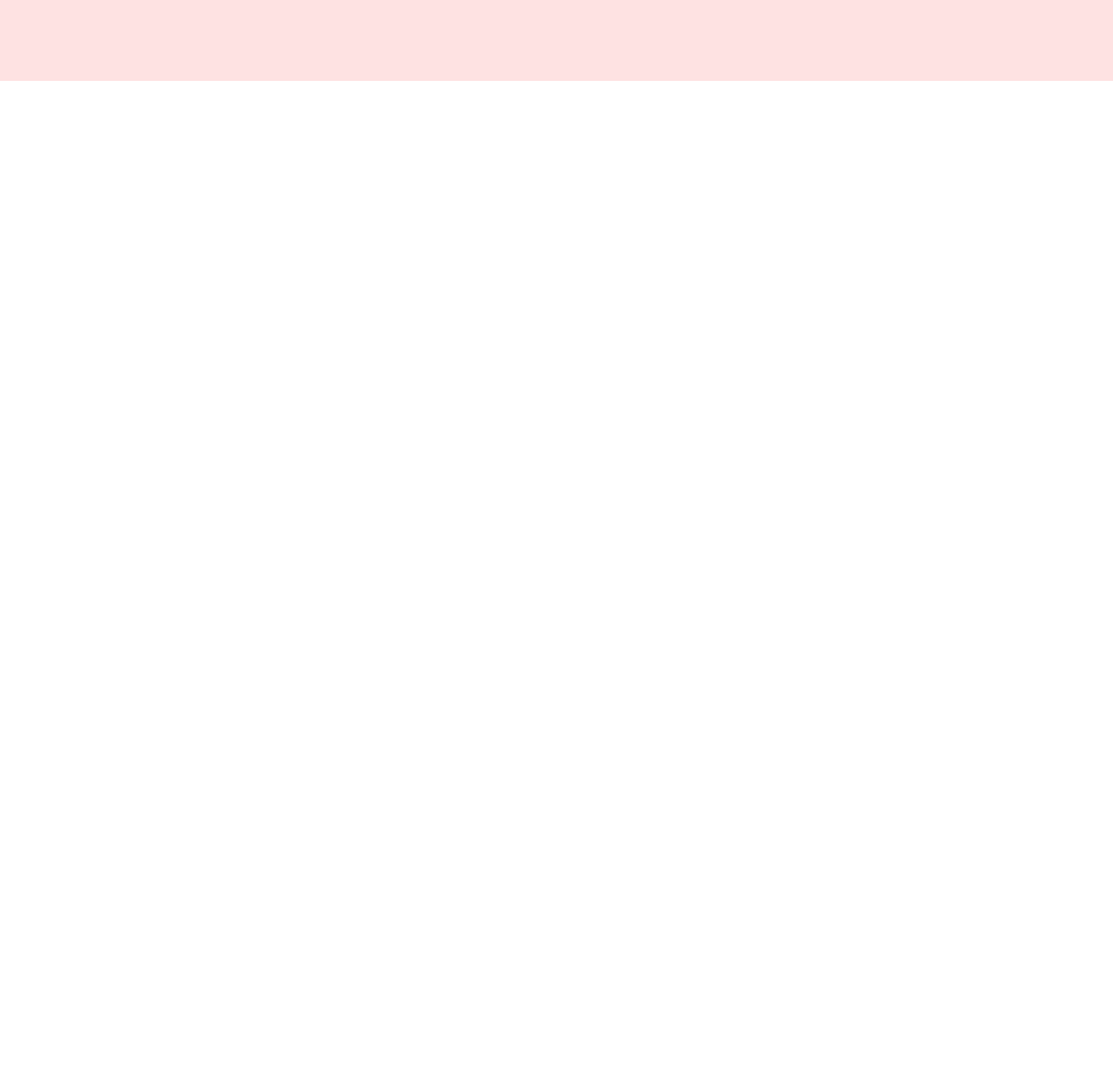
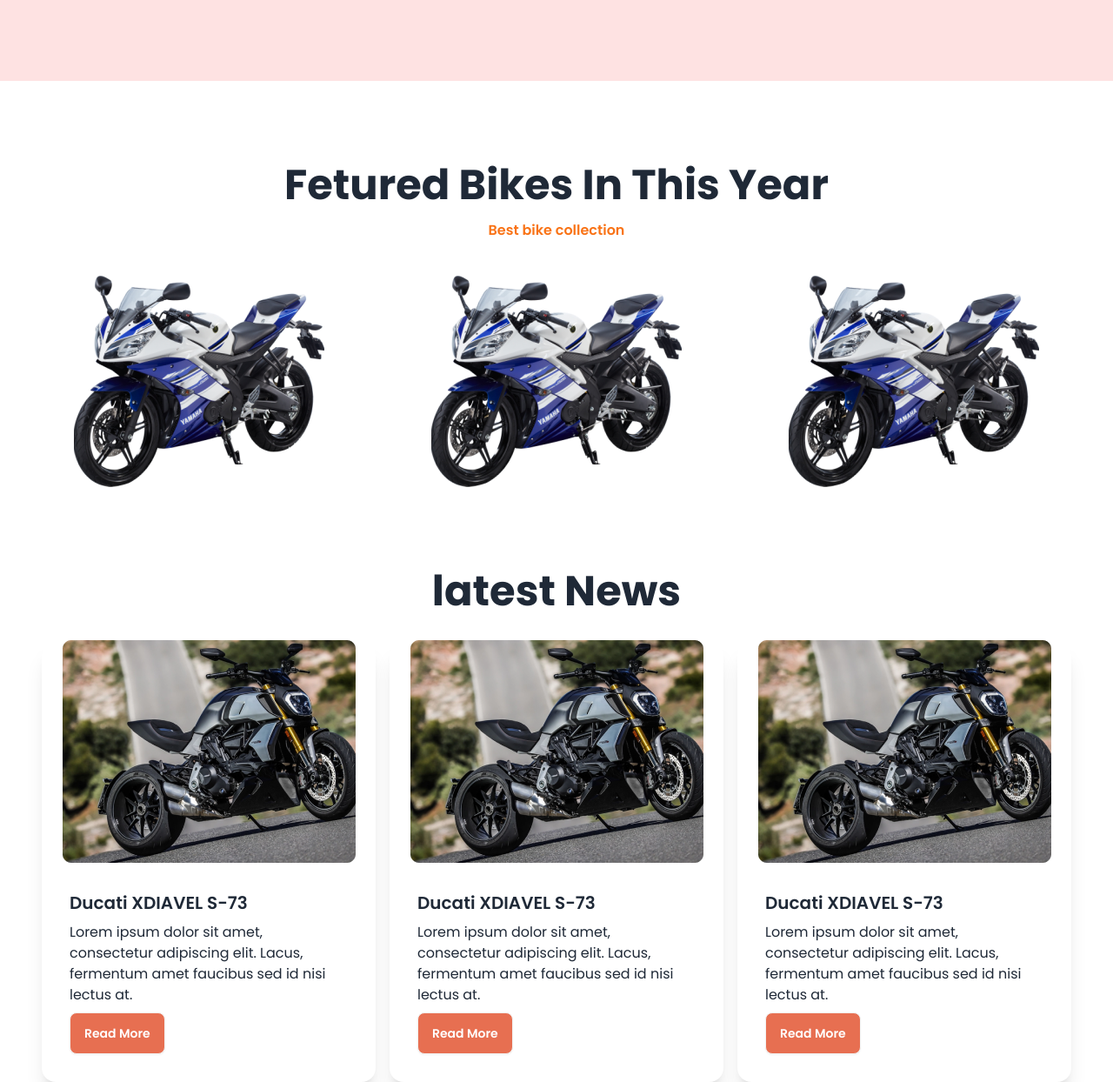
Before and after one commit to Khandaker-Mohyet/biker-zone-with-daisy, a plain HTML site: page index.html in a window 1280 px wide. Shown: the part 554-1798 px from the top of the page at 87% size. Before the commit the page ends 800 px from the top, so only its background shows below. Drawn offline with nearby package versions, Linux system fonts and the light colour scheme.

Commit message:
good work

```diff
--- a/index.html
+++ b/index.html
@@ -80,7 +80,7 @@
             <p>Amet minim mollit non deserunt ullamco
               est sit aliqua dolor do amet sint. Velit officia consequat duis
               enim velit mollit.</p>
-            <button class="btn bg-bike-btn">Purchase</button>
+            <button class="btn bg-bike-btn text-white">Purchase</button>
           </div>
           <!-- img section -->
           <div class="flex-1 text-center">
@@ -101,7 +101,7 @@
             <p>Amet minim mollit non deserunt ullamco
               est sit aliqua dolor do amet sint. Velit officia consequat duis
               enim velit mollit.</p>
-            <button class="btn bg-bike-btn">Purchase</button>
+            <button class="btn bg-bike-btn text-white">Purchase</button>
           </div>
           <!-- img section -->
           <div class="flex-1 text-center">
@@ -143,7 +143,7 @@
             <p>Amet minim mollit non deserunt ullamco
               est sit aliqua dolor do amet sint. Velit officia consequat duis
               enim velit mollit.</p>
-            <button class="btn bg-bike-btn">Purchase</button>
+            <button class="btn bg-bike-btn text-white">Purchase</button>
           </div>
           <!-- img section -->
           <div class="flex-1 text-center">
@@ -159,7 +159,83 @@
     </div>
   </header>
   <!-- main section -->
-  <main class="md:container mx-auto"></main>
+  <main class="md:container mx-auto ">
+    <!-- section one -->
+    <section class="my-24">
+      <!-- text section -->
+      <div class="text-center space-y-4">
+        <h1 class="text-5xl font-bold">Fetured Bikes In This Year</h1>
+        <p class="text-orange-500 font-semibold">Best bike collection</p>
+      </div>
+      <!-- img section -->
+      <div class="flex flex-col md:flex-row px-6 justify-around mt-10">
+        <img class="fill-gray-200" src="images/others/feature-bike.png" alt="">
+        <img src="images/others/feature-bike.png" alt="">
+        <img src="images/others/feature-bike.png" alt="">
+      </div>
+    </section>
+    <!-- Section two -->
+    <section>
+      <!-- card one -->
+      <div>
+        <!-- text -->
+        <div class="text-center mb-8">
+          <h1 class="text-5xl font-bold">latest News</h1>
+        </div>
+        <div class="flex flex-col md:flex-row gap-4 justify-center">
+          <!-- card one-->
+          <div>
+            <div class="card bg-base-100 w-96 shadow-xl">
+              <figure>
+                <img class="" src="images/others/latest1.png" alt="Bike" />
+              </figure>
+              <div class="card-body">
+                <h2 class="card-title">Ducati XDIAVEL S-73</h2>
+                <p>Lorem ipsum dolor sit amet, consectetur adipiscing elit. Lacus, fermentum amet faucibus sed id nisi
+                  lectus at.</p>
+                <div class="card-actions justify-start">
+                  <button class="btn bg-bike-btn text-white">Read More</button>
+                </div>
+              </div>
+            </div>
+          </div>
+          <!-- card two -->
+          <div>
+            <div class="card bg-base-100 w-96 shadow-xl">
+              <figure>
+                <img class="" src="images/others/latest1.png" alt="Bike" />
+              </figure>
+              <div class="card-body">
+                <h2 class="card-title">Ducati XDIAVEL S-73</h2>
+                <p>Lorem ipsum dolor sit amet, consectetur adipiscing elit. Lacus, fermentum amet faucibus sed id nisi
+                  lectus at.</p>
+                <div class="card-actions justify-start">
+                  <button class="btn bg-bike-btn text-white">Read More</button>
+                </div>
+              </div>
+            </div>
+          </div>
+          <!-- card three -->
+          <div>
+            <div class="card bg-base-100 w-96 shadow-xl">
+              <figure>
+                <img class="" src="images/others/latest1.png" alt="Bike" />
+              </figure>
+              <div class="card-body">
+                <h2 class="card-title">Ducati XDIAVEL S-73</h2>
+                <p>Lorem ipsum dolor sit amet, consectetur adipiscing elit. Lacus, fermentum amet faucibus sed id nisi
+                  lectus at.</p>
+                <div class="card-actions justify-start">
+                  <button class="btn bg-bike-btn text-white">Read More</button>
+                </div>
+              </div>
+            </div>
+          </div>
+        </div>
+      </div>
+
+    </section>
+  </main>
   <!-- footer section -->
   <footer></footer>
 </body>
```
